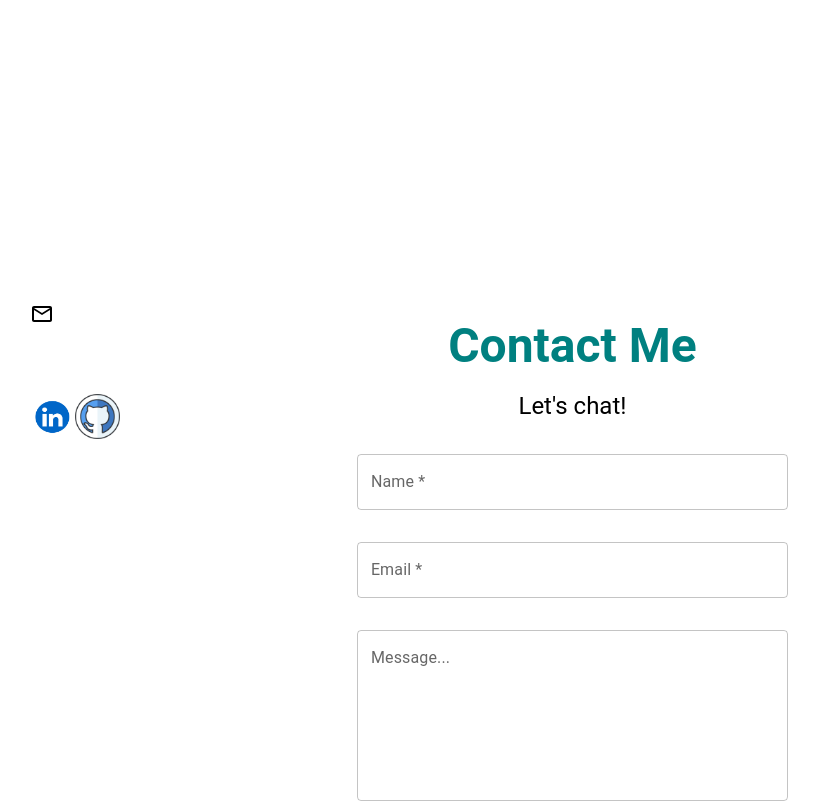
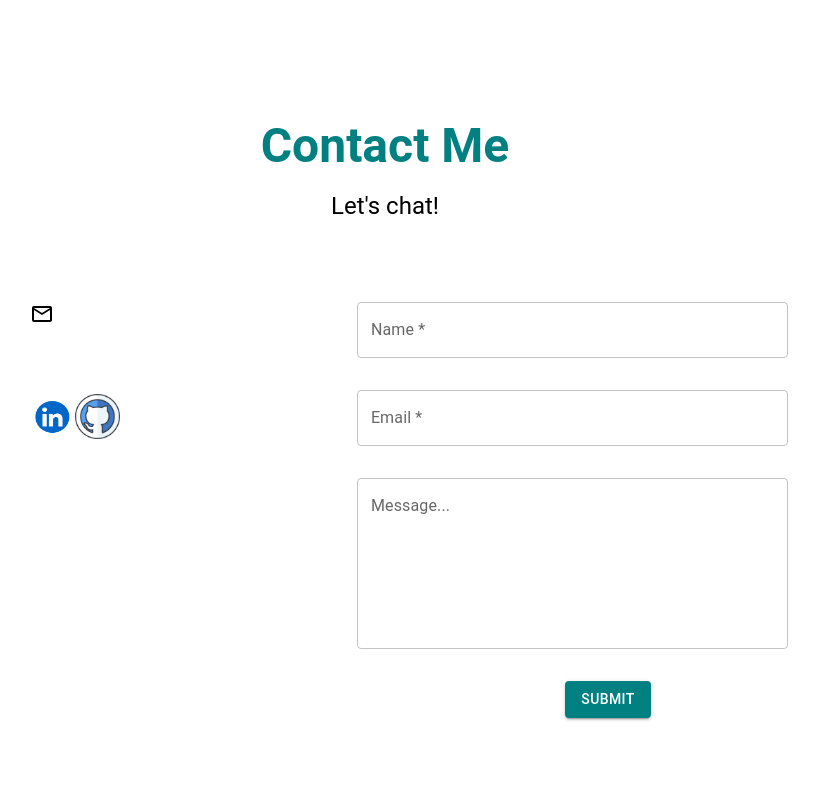
Before and after one commit to amerigirl/website, a React (Create React App) app: page / in a window 1280 px wide. Shown: the part 1310-2113 px from the top of the page, without its empty margins (255-1074 px from the left). Built offline with nearby package versions, Linux system fonts and the light colour scheme.

Commit message:
small code cleanups

```diff
--- a/src/Components/ContactForm/ContactComponent.jsx
+++ b/src/Components/ContactForm/ContactComponent.jsx
@@ -6,12 +6,14 @@ import ContactMeDetails from "./ContactMeDetails";
 
 const ContactComponent = () => {
   return (
+    <>
+    <SectionTitle title={"Contact Me"}subtitle={"Let's chat!"} />
       <Box
         sx={{
           display: "flex",
           justifyContent: "space-evenly",
           marginLeft: "3rem",
-        marginTop: "10rem",
+          marginTop: "3rem",
         }}
       >
         <Box>
@@ -19,11 +21,11 @@ const ContactComponent = () => {
         </Box>
 
         <Box sx={{ width: "35%" }}>
-        <SectionTitle title="Contact Me" subtitle="Let's chat!" />
           <Box sx={{ display: "flex" }}></Box>
           <ContactForm />
         </Box>
       </Box>
+    </>
   );
 };
 
--- a/src/Components/LandingSection.jsx
+++ b/src/Components/LandingSection.jsx
@@ -30,6 +30,7 @@ const LandingSection = () => {
           gap: "5rem",
           height: "61vh",
           marginTop: "13rem",
+          marginBottom: "-2.5rem"
         }}
       >
         <Box
```
Lines whose indentation alone changed are shown as unchanged.
